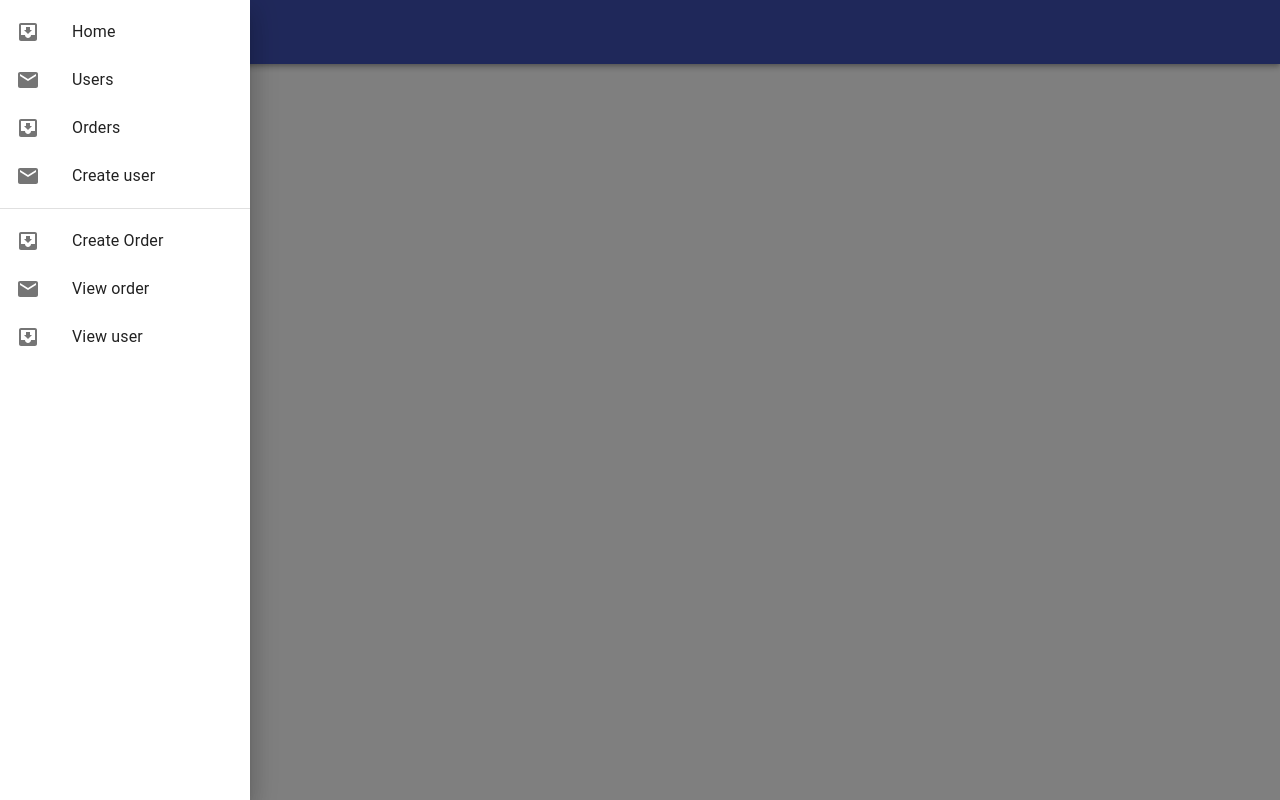
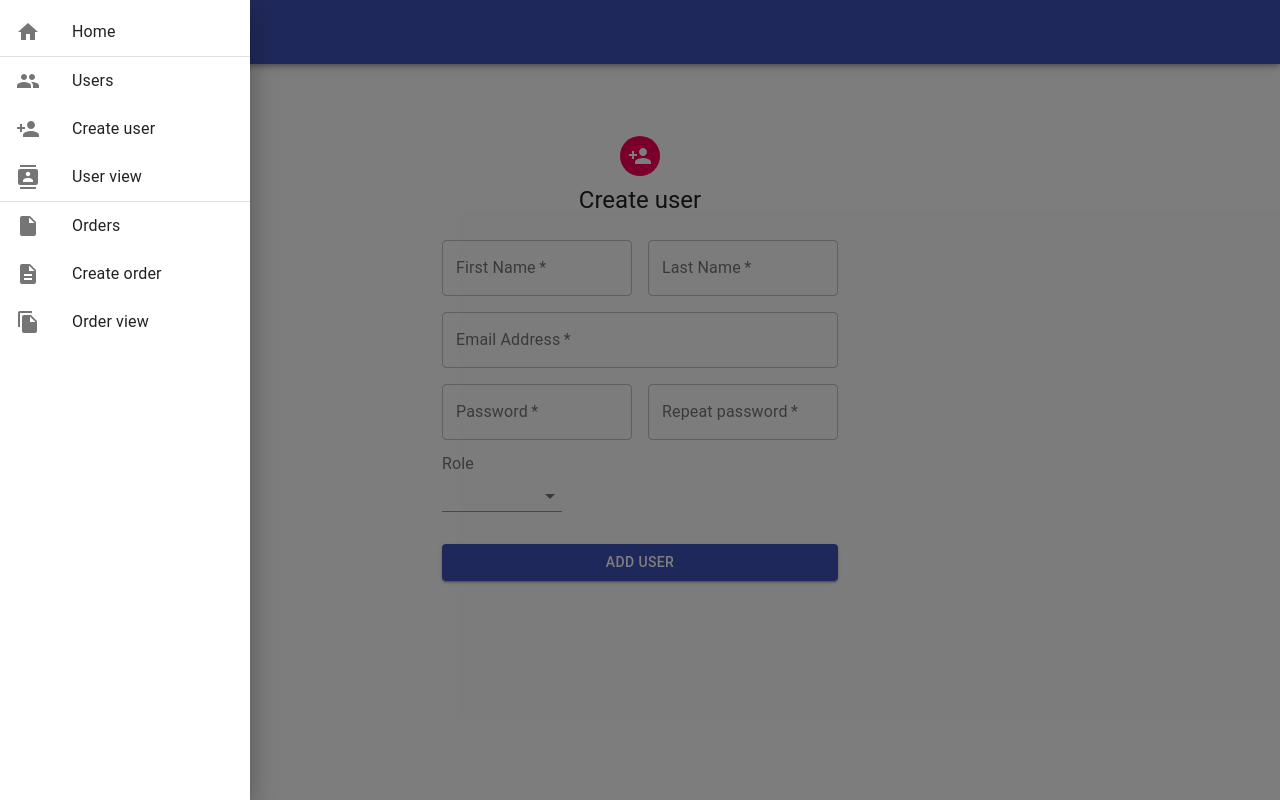
Before and after one commit to vor-obey/CRM-for-Small-Business, a React (Create React App) app: page /create-user in a window 1280 px wide. Both pictures are taken after a click on the button 56 px from the left and 32 px from the top of the page. Built offline with nearby package versions, Linux system fonts and the light colour scheme.

Commit message:
create user & new drawer

```diff
--- a/db.json
+++ /dev/null
@@ -1,19 +0,0 @@
-{
-  "posts": [
-    {
-      "id": 1,
-      "title": "json-server",
-      "author": "typicode"
-    }
-  ],
-  "comments": [
-    {
-      "id": 1,
-      "body": "some comment",
-      "postId": 1
-    }
-  ],
-  "profile": {
-    "name": "typicode"
-  }
-}
--- a/json-server/db.json
+++ b/json-server/db.json
@@ -25,7 +25,20 @@
       "role": "editor"
     },
     {
-      "id": 4
+      "id": 4,
+      "firstName": "New",
+      "lastName": "User",
+      "email": "admin@example.com",
+      "password": "somestrangepass",
+      "role": "moderator"
+    },
+    {
+      "id": 5,
+      "firstName": "Some",
+      "lastName": "NewUser",
+      "email": "XXX@example.com",
+      "password": "123321",
+      "role": "manager"
     }
   ]
 }
--- a/src/App.js
+++ b/src/App.js
@@ -12,7 +12,7 @@ import { theme } from "./view/theme";
 import Home from './view/pages/Home/Home.js';
 import Admin from './view/pages/Admin/Admin.js';
 import Login from './view/pages/Login/Login.js';
-import SignUp from './view/pages/Signup/Signup.js';
+import CreateUser from './view/pages/CreateUser/CreateUser.js';
 import LogOut from './view/pages/LogOut/LogOut.js';
 import UserPage from './view/pages/UsersPage/UserPage.jsx';
 
@@ -34,7 +34,7 @@ function App(props) {
                             <Header />
                             <Route exact path="/" component={Home} />
                             <Route path="/login" component={Login} />
-                            <Route path="/signup" component={SignUp} />
+                            <Route path="/create-user" component={CreateUser} />
                             <Route path='/logout' component={LogOut} />
                             <Route path='/users' component={UserPage} />
                             <PrivateRoute path="/admin" component={Admin} />
--- a/src/view/components/Navigation/Drawer/Drawer.jsx
+++ b/src/view/components/Navigation/Drawer/Drawer.jsx
@@ -1,16 +1,15 @@
 import React from 'react';
-import {withStyles} from '@material-ui/core/styles';
-import SwipeableDrawer from '@material-ui/core/SwipeableDrawer';
-import Button from '@material-ui/core/Button';
-import List from '@material-ui/core/List';
-import Divider from '@material-ui/core/Divider';
-import ListItem from '@material-ui/core/ListItem';
-import ListItemIcon from '@material-ui/core/ListItemIcon';
-import ListItemText from '@material-ui/core/ListItemText';
-import InboxIcon from '@material-ui/icons/MoveToInbox';
-import MailIcon from '@material-ui/icons/Mail';
+import { SwipeableDrawer, Button, List, Divider, ListItem, ListItemIcon, ListItemText, withStyles} from '@material-ui/core';
+import HomeIcon from '@material-ui/icons/Home';
+import PeopleIcon from '@material-ui/icons/People';
+import PersonAddIcon from '@material-ui/icons/PersonAdd';
+import ContactsIcon from '@material-ui/icons/Contacts';
+import InsertDriveFileIcon from '@material-ui/icons/InsertDriveFile';
+import DescriptionIcon from '@material-ui/icons/Description';
+import FileCopyIcon from '@material-ui/icons/FileCopy';
 import MenuIcon from '@material-ui/icons/Menu';
 import { drawerStyle } from "./Drawer.style";
+import { Link } from "react-router-dom";
 
 
 function Drawer(props) {
@@ -35,21 +34,50 @@ function Drawer(props) {
             onKeyDown={toggleDrawer(side, false)}
         >
             <List>
-                {['Home', 'Users', 'Orders', 'Create user'].map((text, index) => (
-                    <ListItem button key={text}>
-                        <ListItemIcon>{index % 2 === 0 ? <InboxIcon /> : <MailIcon />}</ListItemIcon>
-                        <ListItemText primary={text} />
+                    <ListItem button
+                        component={Link}
+                        to="/">
+                        <ListItemIcon><HomeIcon /></ListItemIcon>
+                        <ListItemText>Home</ListItemText>
                     </ListItem>
-                ))}
-            </List>
-            <Divider />
-            <List>
-                {['Create Order ', 'View order', 'View user'].map((text, index) => (
-                    <ListItem button key={text}>
-                        <ListItemIcon>{index % 2 === 0 ? <InboxIcon /> : <MailIcon />}</ListItemIcon>
-                        <ListItemText primary={text} />
+                    <Divider />
+                    <ListItem button
+                        component={Link}
+                        to="/users">
+                        <ListItemIcon><PeopleIcon /></ListItemIcon>
+                        <ListItemText>Users</ListItemText>
                     </ListItem>
-                ))}
+                    <ListItem button
+                        component={Link}
+                        to="/create-user">
+                        <ListItemIcon><PersonAddIcon /></ListItemIcon>
+                        <ListItemText>Create user</ListItemText>
+                    </ListItem>
+                    <ListItem button
+                        component={Link}
+                        to="/">
+                        <ListItemIcon><ContactsIcon /></ListItemIcon>
+                        <ListItemText>User view</ListItemText>
+                    </ListItem>
+                    <Divider />
+                    <ListItem button
+                        component={Link}
+                        to="/">
+                        <ListItemIcon><InsertDriveFileIcon /></ListItemIcon>
+                        <ListItemText>Orders</ListItemText>
+                    </ListItem>
+                    <ListItem button
+                        component={Link}
+                        to="/">
+                        <ListItemIcon><DescriptionIcon /></ListItemIcon>
+                        <ListItemText>Create order</ListItemText>
+                    </ListItem>
+                    <ListItem button
+                        component={Link}
+                        to="/">
+                        <ListItemIcon><FileCopyIcon /></ListItemIcon>
+                        <ListItemText>Order view</ListItemText>
+                    </ListItem>
             </List>
         </div>
     );
--- a/src/view/pages/Signup/Signup.js
+++ b/src/view/pages/CreateUser/CreateUser.js
@@ -1,14 +1,16 @@
 import React, { Component } from 'react';
-import { Avatar, Button, CssBaseline, TextField, InputLabel, MenuItem, Select, Grid, Typography, Container, withStyles }from '@material-ui/core';
+import { Button, CssBaseline, TextField, InputLabel, MenuItem, Select, Grid, Typography, Container, withStyles }from '@material-ui/core';
+import Avatar from '@material-ui/core/Avatar'
 import PersonAddIcon from '@material-ui/icons/PersonAdd';
-import { signupStyle } from './Signup.style.js';
+import { createuserStyle } from './CreateUser.style.js';
 import { connect } from 'react-redux';
 import { postUser } from "../../../data/store/user/userThunkAction";
 
-class SignUp extends Component{
+class CreateUser extends Component{
     constructor(props){
         super(props);
         this.state = {
+            id: '',
             firstName: '',
             lastName: '',
             email: '',
@@ -21,7 +23,7 @@ class SignUp extends Component{
 
     onSubmitHandler(e){
         e.preventDefault();
-        this.props.postUser();
+        this.props.postUser(this.state);
         console.log(this.state);
     }
 
@@ -29,10 +31,8 @@ class SignUp extends Component{
         this.setState({ [e.target.name]: e.target.value })
     }
 
-
     render(){
         const { classes } = this.props;
-        // const {handleSubmit} = this.props;
 
         return (
             <Container component="main" maxWidth="xs">
@@ -108,27 +108,21 @@ class SignUp extends Component{
                                 />
                             </Grid>
                             <Grid item xs={12} sm={6}>
-                                <InputLabel id="demo-controlled-open-select-label">Role</InputLabel>
+                                <InputLabel>Role</InputLabel>
                                 <Select
-                                    labelId="demo-controlled-open-select-label"
-                                    id="demo-controlled-open-select"
                                     className={classes.select}
                                     value={this.state.role}
                                     name="role"
-                                    onChange={this.onChangeHandler}
-                                >
+                                    onChange={this.onChangeHandler}>
                                         <MenuItem value="">
                                             <em>None</em>
                                         </MenuItem>
                                         <MenuItem
-                                        value="admin"
-                                      >Admin</MenuItem>
+                                            value="admin">Admin</MenuItem>
                                         <MenuItem
-                                        value="moderator"
-                                    >Moderator</MenuItem>
+                                            value="moderator">Moderator</MenuItem>
                                         <MenuItem
-                                        value="manager"
-                                    >Manager</MenuItem>
+                                            value="manager">Manager</MenuItem>
                                 </Select>
                             </Grid>
                         </Grid>
@@ -138,9 +132,7 @@ class SignUp extends Component{
                             variant="contained"
                             color="primary"
                             className={classes.submit}
-                        >
-                            Add user
-                        </Button>
+                        >Add user</Button>
                     </form>
                 </div>
             </Container>
@@ -148,12 +140,12 @@ class SignUp extends Component{
     }
 }
 
-
-
 const mapDispatchToProps = (dispatch) => {
     return {
-        postUser: (user) => dispatch(postUser(user)),
+        postUser: (user) => {
+            dispatch(postUser(user));
+        }
     }
 };
 
-export default withStyles(signupStyle)(connect(null, mapDispatchToProps)(SignUp));
+export default withStyles(createuserStyle)(connect(null, mapDispatchToProps)(CreateUser));
--- a/src/view/pages/Signup/Signup.style.js
+++ b/src/view/pages/CreateUser/CreateUser.style.js
@@ -1,4 +1,4 @@
-export const signupStyle = (theme =>  ({
+export const createuserStyle = (theme =>  ({
     paper: {
         marginTop: theme.spacing(8),
         display: 'flex',
--- a/src/view/pages/UsersPage/UserPage.jsx
+++ b/src/view/pages/UsersPage/UserPage.jsx
@@ -57,7 +57,7 @@ class UserPage extends Component{
                     variant="outlined"
                     color="primary"
                     className={classes.button}
-                    href="/signup"
+                    href="/create-user"
                 >
                     <PersonAddIcon className={classes.addUser} />
                     Create user
```
Also changed, not shown: src/view/components/Navigation/Hamburger/Hamburger.js (deleted, +0 -113 lines), src/view/components/Navigation/Hamburger/Hamburger.style.js (deleted, +0 -7 lines), src/view/components/Navigation/UserAccess/UserAccess.js (deleted, +0 -20 lines), .babelrc (deleted), 2 other files (tests, documents, lock files or other folders). Lines whose indentation alone changed are shown as unchanged.
